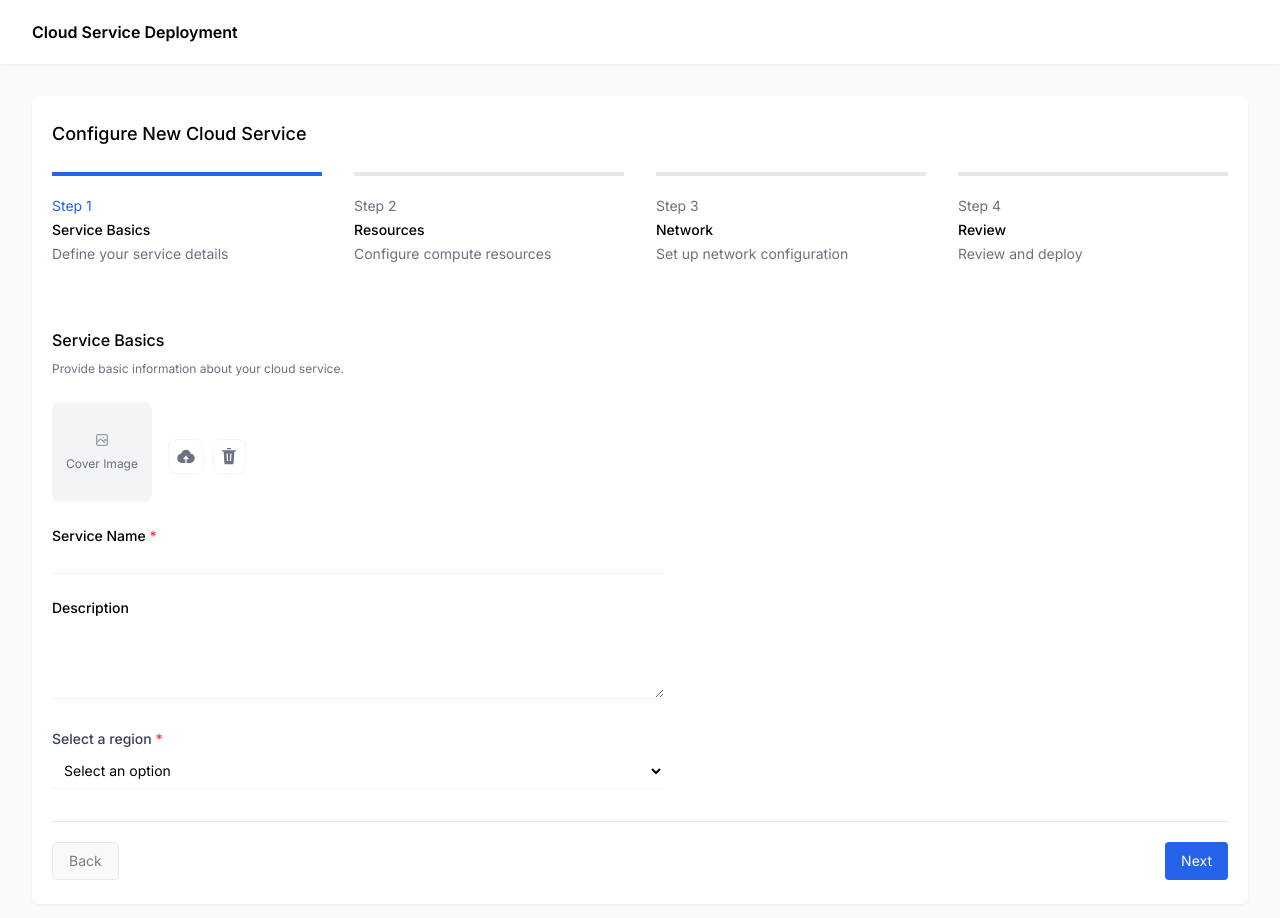
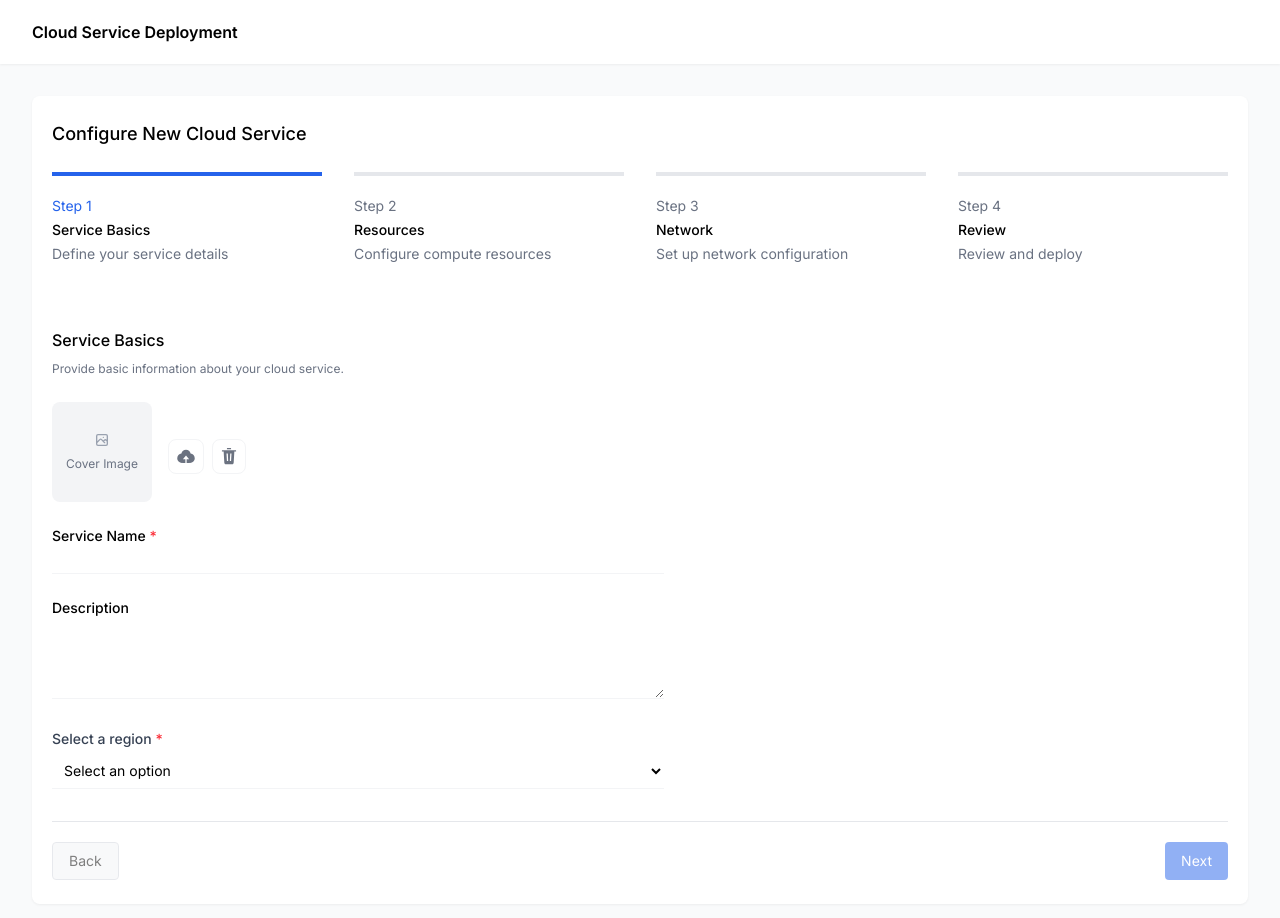
Before and after one commit to 5iveemmy/doprax, a Vue app: page / in a window 1280 px wide. Shown: the top 918 px of the page. Built offline with nearby package versions, Linux system fonts and the light colour scheme.

Commit message:
chore: implement form validity

```diff
--- a/src/components/StepperContainer.vue
+++ b/src/components/StepperContainer.vue
@@ -12,6 +12,22 @@ const store = useDeploymentStore()
 const router = useRouter()
 
 const currentStep = ref(1)
+const serviceStepRef = ref()
+const resourcesStepRef = ref()
+const networkStepRef = ref()
+
+const isNextDisabled = computed(() => {
+  switch (currentStep.value) {
+    case 1:
+      return serviceStepRef.value?.isFormValid === false
+    case 2:
+      return resourcesStepRef.value?.isFormValid === false
+    case 3:
+      return networkStepRef.value?.isFormValid === false
+    default:
+      return false
+  }
+})
 
 const steps: Step[] = [
   { id: 1, title: 'Service Basics', description: 'Define your service details' },
@@ -36,9 +52,11 @@ const goToPreviousStep = () => {
 }
 
 const submitForm = async () => {
-  await store.submitDeployment()
-  if (store.isComplete) {
-    router.push({ name: 'Success' })
+  if (!isNextDisabled.value) {
+    await store.submitDeployment()
+    if (store.isComplete) {
+      router.push({ name: 'Success' })
+    }
   }
 }
 
@@ -59,9 +77,9 @@ watch(
   </div>
 
   <div class="pt-8">
-    <Service v-if="currentStep === 1" />
-    <Resources v-else-if="currentStep === 2" />
-    <Network v-else-if="currentStep === 3" />
+    <Service v-if="currentStep === 1" ref="serviceStepRef" />
+    <Resources v-else-if="currentStep === 2" ref="resourcesStepRef" />
+    <Network v-else-if="currentStep === 3" ref="networkStepRef" />
     <Review v-else-if="currentStep === 4" />
   </div>
 
@@ -81,8 +99,11 @@ watch(
     <button
       @click="isReviewStep ? submitForm() : goToNextStep()"
       class="cursor-pointer rounded px-4 py-2 text-xs text-white md:text-sm"
-      :class="isReviewStep ? 'bg-custom-green' : 'bg-primary-800'"
-      :disabled="store.isSubmitting"
+      :class="[
+        isReviewStep ? 'bg-custom-green' : 'bg-primary-800',
+        isNextDisabled ? 'cursor-not-allowed opacity-50' : ''
+      ]"
+      :disabled="store.isSubmitting || isNextDisabled"
     >
       <span v-if="store.isSubmitting && isReviewStep">Deploying...</span>
       <span v-else>{{ isReviewStep ? 'Deploy' : 'Next' }}</span>
--- a/src/components/steps/Network.vue
+++ b/src/components/steps/Network.vue
@@ -1,5 +1,5 @@
 <script setup lang="ts">
-import { ref, onMounted } from 'vue'
+import { ref, onMounted, computed } from 'vue'
 import { useDeploymentStore } from '../../stores/deployment'
 import TextSection from '../TextSection.vue'
 import Checkbox from '../Checkbox.vue'
@@ -13,6 +13,12 @@ const formData = ref({
   subnet: '',
   publicIp: false,
   securityGroups: [] as string[]
+})
+
+//valid vpc, subnet
+
+const isFormValid = computed(() => {
+  return store.network.vpc !== '' && store.network.subnet !== ''
 })
 
 onMounted(() => {
@@ -47,6 +53,8 @@ const handleSecurityGroupToggle = (group: string, isChecked: boolean) => {
     formData.value.securityGroups = formData.value.securityGroups.filter(g => g !== group)
   }
 }
+
+defineExpose({ isFormValid })
 </script>
 
 <template>
--- a/src/components/steps/Resources.vue
+++ b/src/components/steps/Resources.vue
@@ -1,5 +1,5 @@
 <script setup lang="ts">
-import { ref, onMounted, watch } from 'vue'
+import { ref, onMounted, watch, computed } from 'vue'
 import { useDeploymentStore } from '../../stores/deployment'
 import TextSection from '../TextSection.vue'
 import TextInput from '../TextInput.vue'
@@ -11,6 +11,12 @@ const formData = ref({
   vCPU: '',
   memory: '',
   storage: ''
+})
+
+const isFormValid = computed(() => {
+  return (
+    store.resources.vCPU !== '' && store.resources.memory !== '' && store.resources.storage !== ''
+  )
 })
 
 onMounted(() => {
@@ -26,6 +32,8 @@ watch(
   },
   { deep: true }
 )
+
+defineExpose({ isFormValid })
 </script>
 
 <template>
--- a/src/components/steps/ServiceTypeStep.vue
+++ b/src/components/steps/ServiceTypeStep.vue
@@ -1,5 +1,5 @@
 <script setup lang="ts">
-import { ref, onMounted } from 'vue'
+import { ref, onMounted, computed } from 'vue'
 import { useDeploymentStore } from '../../stores/deployment'
 import Dropdown from '../Dropdown.vue'
 import TextAreaInput from '../TextAreaInput.vue'
@@ -12,8 +12,11 @@ const store = useDeploymentStore()
 const formData = ref({
   serviceName: '',
   description: '',
-  region: '',
-  coverImage: null
+  region: ''
+})
+
+const isFormValid = computed(() => {
+  return formData.value.serviceName.trim() !== '' && formData.value.region !== ''
 })
 
 onMounted(() => {
@@ -30,6 +33,10 @@ const updateServiceData = () => {
 const handleChange = () => {
   updateServiceData()
 }
+
+defineExpose({
+  isFormValid
+})
 </script>
 
 <template>
--- a/src/stores/deployment.ts
+++ b/src/stores/deployment.ts
@@ -5,7 +5,6 @@ interface ServiceTypeData {
   serviceName: string
   description: string
   region: string
-  coverImage: any
 }
 
 interface Resources {
@@ -151,8 +150,7 @@ export const useDeploymentStore = defineStore('deployment', {
       this.serviceTypeData = {
         serviceName: '',
         description: '',
-        region: '',
-        coverImage: null
+        region: ''
       }
       this.resources = {
         vCPU: '',
```
